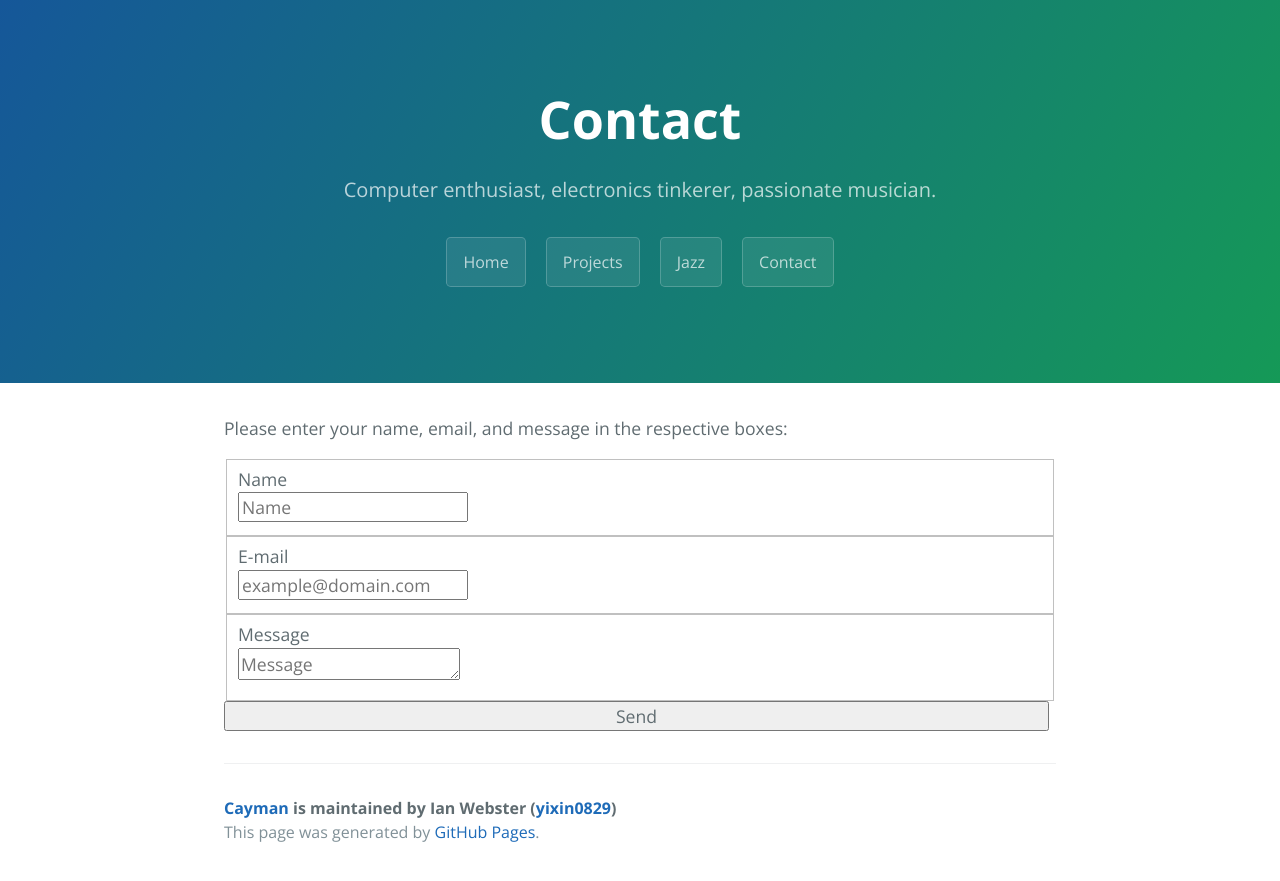
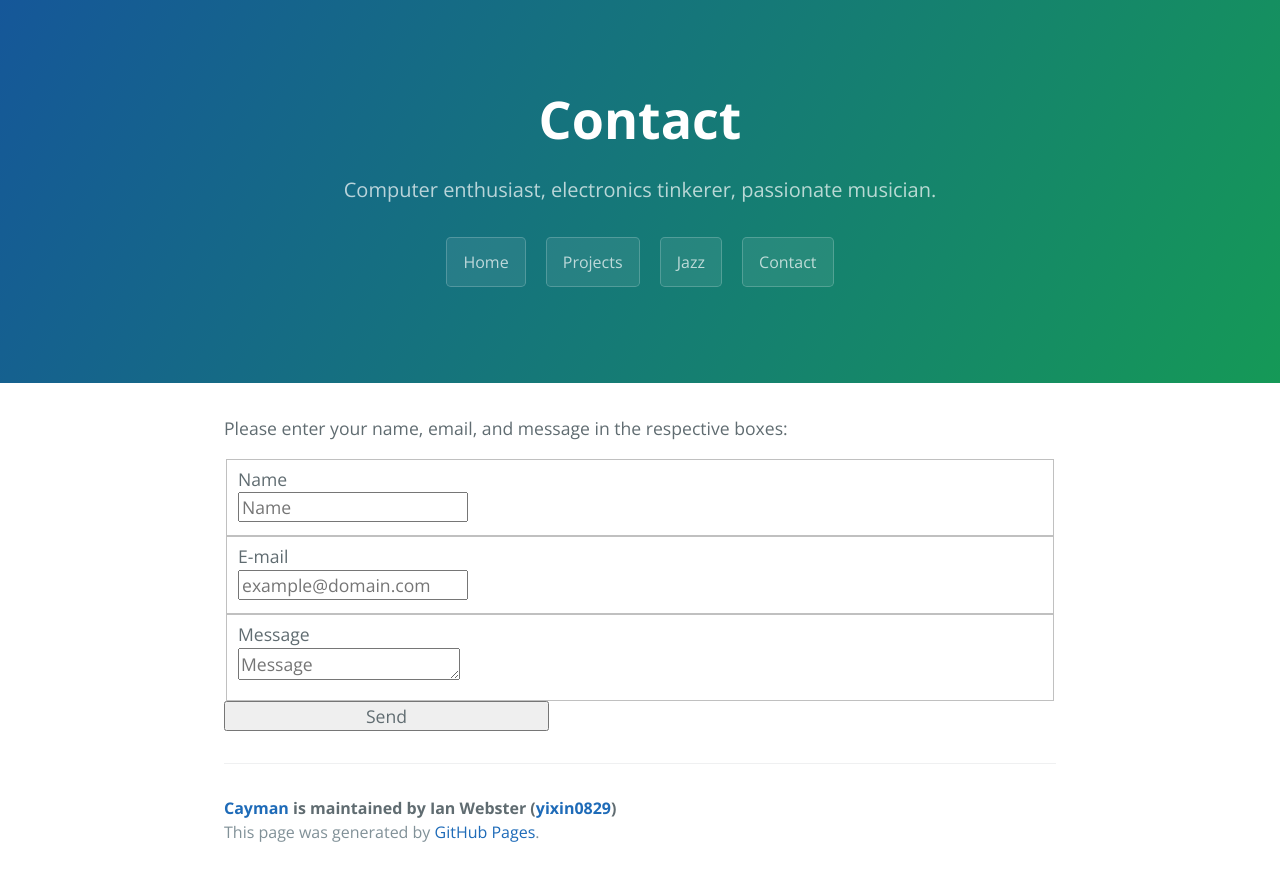
Before and after one commit to yixin0829/Cayman, a Jekyll site: the page built from contact/index.md, in a window 1280 px wide. Shown: the top 881 px of the page. Built offline with Jekyll 4.4.1, drawn with Linux system fonts in a browser that asks for light colours.

Commit message:
Update index.md

```diff
--- a/contact/index.md
+++ b/contact/index.md
@@ -19,5 +19,5 @@ Please enter your name, email, and message in the respective boxes:
  </fieldset>
  <input class="hidden" type="text" name="_gotcha" style="display:none">
  <input class="hidden" type="hidden" name="_subject" value="Message via https://iwebster28/github.io/Cayman">
-<input class="button submit" type="submit" value="Send" style="width: 825px;" />
+<input class="button submit" type="submit" value="Send" style="width: 325px;" />
 </form>
```
